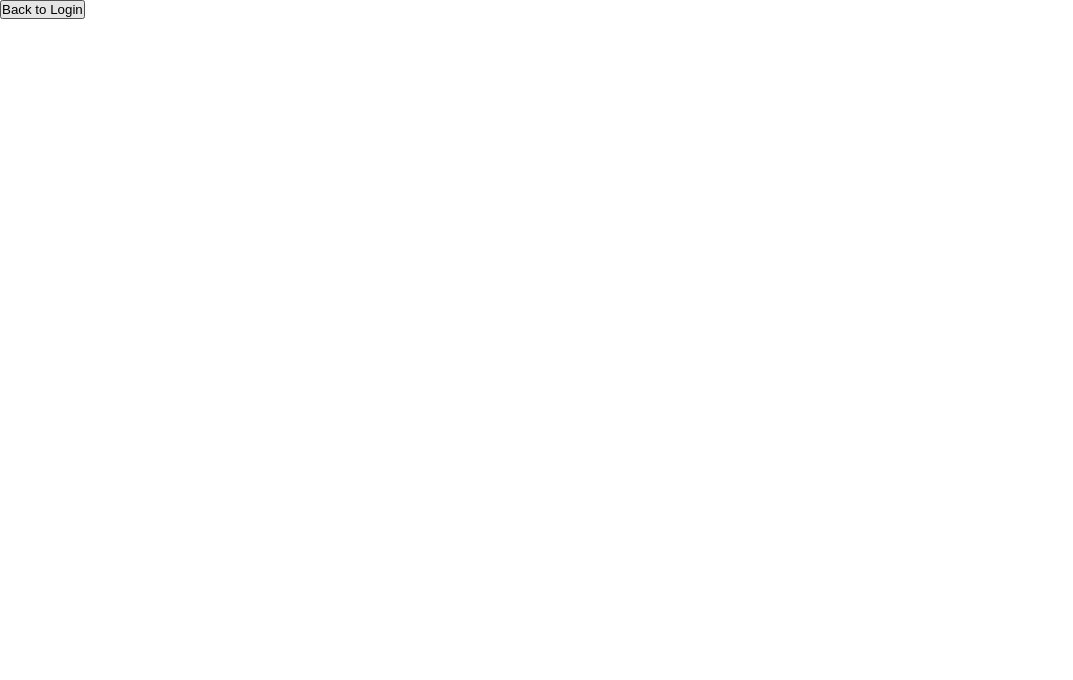
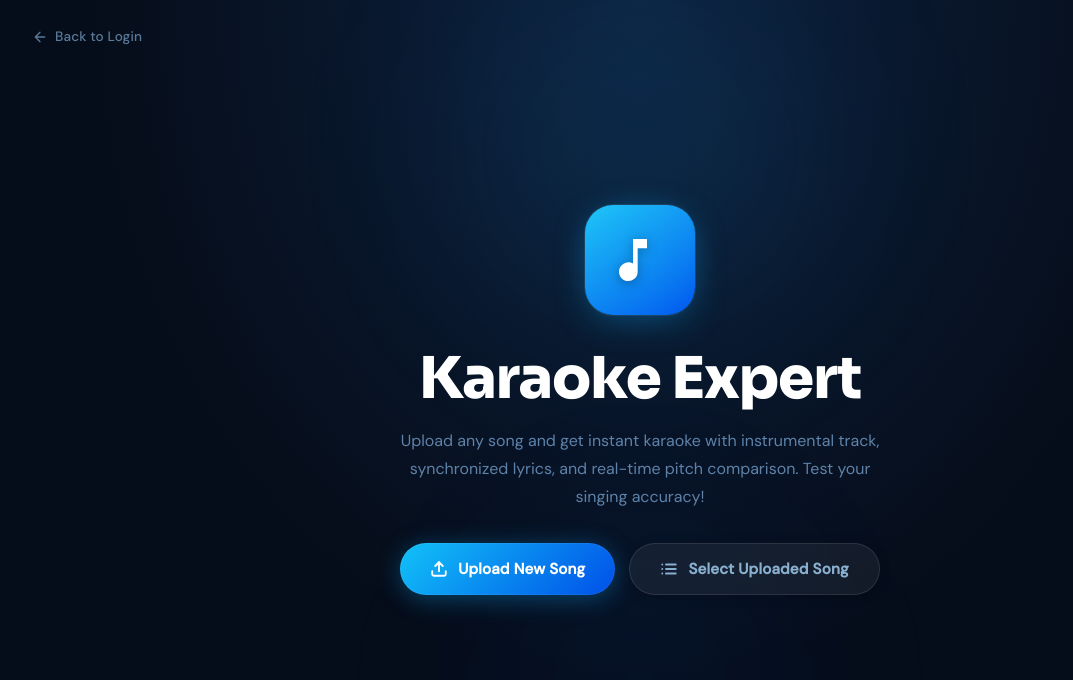
Before and after one commit to Cwong23/KaraokeExpert, a React app in the folder frontend/: page /home in a window 1280 px wide. Shown: the top 680 px of the page, without its empty margins (0-1073 px from the left). Built offline with nearby package versions, Linux system fonts and the light colour scheme; no server answers; the HTML template or start-up script is replaced by a standard one.

Commit message:
add home page

```diff
--- a/frontend/src/App.css
+++ b/frontend/src/App.css
@@ -1,3 +1,5 @@
+@import url('https://fonts.googleapis.com/css2?family=Sora:wght@400;600;700;800&family=DM+Sans:wght@400;500&display=swap');
+
 /* ── Reset & base ── */
 *,
 *::before,
@@ -7,14 +9,49 @@
   padding: 0;
 }
 
+/* ── Fade-up animation ── */
+@keyframes fadeUp {
+  from { opacity: 0; transform: translateY(24px); }
+  to   { opacity: 1; transform: translateY(0); }
+}
+
 /* ── Full-page dark background ── */
 .auth-bg {
   min-height: 100vh;
   display: flex;
   align-items: center;
   justify-content: center;
-  background: radial-gradient(ellipse at 50% 40%, #0d1f3c 0%, #080f1e 100%);
-  font-family: "Segoe UI", sans-serif;
+  background: radial-gradient(ellipse at 50% 0%, #0d2240 0%, #060d1a 60%);
+  font-family: "DM Sans", sans-serif;
+  position: relative;
+  overflow: hidden;
+}
+
+/* Ambient orbs matching home page */
+.auth-bg::before {
+  content: "";
+  position: absolute;
+  width: 500px;
+  height: 500px;
+  background: radial-gradient(circle, rgba(14, 165, 240, 0.1) 0%, transparent 70%);
+  top: -100px;
+  left: 50%;
+  transform: translateX(-50%);
+  border-radius: 50%;
+  pointer-events: none;
+}
+
+.auth-bg::after {
+  content: "";
+  position: absolute;
+  width: 400px;
+  height: 400px;
+  background: radial-gradient(circle, rgba(0, 85, 238, 0.08) 0%, transparent 70%);
+  bottom: -80px;
+  left: 50%;
+  transform: translateX(-50%);
+  border-radius: 50%;
+  pointer-events: none;
 }
 
 /* ── Card ── */
@@ -28,19 +65,25 @@
   box-shadow: 0 8px 40px rgba(0, 0, 0, 0.5),
     0 0 0 1px rgba(255, 255, 255, 0.04);
   backdrop-filter: blur(12px);
+  position: relative;
+  z-index: 1;
+
+  animation: fadeUp 0.6s ease both;
 }
 
 /* ── Header ── */
 .auth-header {
   text-align: center;
   margin-bottom: 24px;
+  animation: fadeUp 0.6s ease 0.08s both;
 }
 
 .auth-title {
+  font-family: "Sora", sans-serif;
   font-size: 1.7rem;
-  font-weight: 700;
+  font-weight: 800;
   color: #ffffff;
-  letter-spacing: 0.01em;
+  letter-spacing: -0.01em;
 }
 
 .auth-subtitle {
@@ -57,6 +100,7 @@
   padding: 4px;
   margin-bottom: 24px;
   gap: 4px;
+  animation: fadeUp 0.6s ease 0.14s both;
 }
 
 .auth-tab {
@@ -70,6 +114,7 @@
   border-radius: 6px;
   background: transparent;
   color: #7a9cc0;
+  font-family: "DM Sans", sans-serif;
   font-size: 0.88rem;
   font-weight: 500;
   cursor: pointer;
@@ -92,6 +137,7 @@
   display: flex;
   flex-direction: column;
   gap: 14px;
+  animation: fadeUp 0.6s ease 0.2s both;
 }
 
 .form-group {
@@ -113,6 +159,7 @@
   border: 1px solid rgba(255, 255, 255, 0.08);
   border-radius: 8px;
   color: #e0eeff;
+  font-family: "DM Sans", sans-serif;
   font-size: 0.88rem;
   outline: none;
   transition: border-color 0.2s, background 0.2s;
@@ -132,21 +179,23 @@
   width: 100%;
   padding: 12px;
   margin-top: 4px;
-  background: linear-gradient(135deg, #0ea5f0, #0055ee);
+  background: linear-gradient(135deg, #12c2f8, #0050e8);
   border: none;
   border-radius: 8px;
   color: #ffffff;
+  font-family: "DM Sans", sans-serif;
   font-size: 0.92rem;
   font-weight: 600;
   letter-spacing: 0.02em;
   cursor: pointer;
-  transition: opacity 0.2s, transform 0.15s;
+  transition: opacity 0.2s, transform 0.15s, box-shadow 0.2s;
   box-shadow: 0 4px 18px rgba(14, 165, 240, 0.35);
 }
 
 .auth-btn:hover {
   opacity: 0.9;
   transform: translateY(-1px);
+  box-shadow: 0 8px 24px rgba(14, 165, 240, 0.5);
 }
 
 .auth-btn:active {
@@ -190,26 +239,6 @@
   text-align: center;
 }
 
-/* ── Signed-in welcome screen ── */
-.welcome-text {
-  text-align: center;
-  color: #c0d8f0;
-  font-size: 0.95rem;
-  margin-bottom: 24px;
-}
-
-.signout-wrap {
-  display: flex;
-  align-items: center;
-  justify-content: center;
-  gap: 10px;
-}
-
-.signout-label {
-  font-size: 0.85rem;
-  color: #7a9cc0;
-}
-
 /* ── Google button ── */
 .google-btn {
   width: 100%;
@@ -222,6 +251,7 @@
   border: 1px solid rgba(255, 255, 255, 0.12);
   border-radius: 8px;
   color: #e0eeff;
+  font-family: "DM Sans", sans-serif;
   font-size: 0.88rem;
   font-weight: 500;
   cursor: pointer;
@@ -257,6 +287,11 @@
   color: #4a6a8a;
 }
 
+/* ── Hide Clerk captcha div when empty ── */
+#clerk-captcha:empty {
+  display: none;
+}
+
 /* ── Verification info text ── */
 .verify-info {
   font-size: 0.82rem;
@@ -268,7 +303,3 @@
 .verify-info strong {
   color: #c0d8f0;
 }
-
-#clerk-captcha:empty {
-  display: none;
-}
--- /dev/null
+++ b/frontend/src/Home.css
@@ -0,0 +1,194 @@
+@import url('https://fonts.googleapis.com/css2?family=Sora:wght@400;600;700;800&family=DM+Sans:wght@400;500&display=swap');
+
+/* ── Background ── */
+.home-bg {
+  min-height: 100vh;
+  display: flex;
+  flex-direction: column;
+  align-items: center;
+  justify-content: center;
+  background: radial-gradient(ellipse at 50% 0%, #0d2240 0%, #060d1a 60%);
+  font-family: "DM Sans", sans-serif;
+  position: relative;
+  overflow: hidden;
+  padding: 40px 24px;
+}
+
+/* ── Ambient glow orbs ── */
+.orb {
+  position: absolute;
+  border-radius: 50%;
+  filter: blur(80px);
+  pointer-events: none;
+  z-index: 0;
+}
+
+.orb-1 {
+  width: 500px;
+  height: 500px;
+  background: radial-gradient(circle, rgba(14, 165, 240, 0.12) 0%, transparent 70%);
+  top: -100px;
+  left: 50%;
+  transform: translateX(-50%);
+}
+
+.orb-2 {
+  width: 400px;
+  height: 400px;
+  background: radial-gradient(circle, rgba(0, 85, 238, 0.1) 0%, transparent 70%);
+  bottom: -80px;
+  left: 50%;
+  transform: translateX(-50%);
+}
+
+/* ── Back button ── */
+.back-btn {
+  position: absolute;
+  top: 28px;
+  left: 32px;
+  background: none;
+  border: none;
+  color: #5a7a9a;
+  font-family: "DM Sans", sans-serif;
+  font-size: 0.85rem;
+  font-weight: 500;
+  cursor: pointer;
+  display: flex;
+  align-items: center;
+  gap: 7px;
+  z-index: 10;
+  transition: color 0.2s;
+  letter-spacing: 0.01em;
+}
+
+.back-btn:hover {
+  color: #a0c4e0;
+}
+
+/* ── Main content ── */
+.home-content {
+  display: flex;
+  flex-direction: column;
+  align-items: center;
+  text-align: center;
+  gap: 32px;
+  z-index: 1;
+  max-width: 640px;
+  animation: fadeUp 0.7s ease both;
+}
+
+@keyframes fadeUp {
+  from { opacity: 0; transform: translateY(24px); }
+  to   { opacity: 1; transform: translateY(0); }
+}
+
+/* ── App icon ── */
+.app-icon {
+  position: relative;
+  width: 110px;
+  height: 110px;
+  background: linear-gradient(145deg, #20c8f8, #0055ee);
+  border-radius: 28px;
+  display: flex;
+  align-items: center;
+  justify-content: center;
+  box-shadow:
+    0 0 0 1px rgba(255,255,255,0.08),
+    0 8px 32px rgba(14, 165, 240, 0.25);
+  animation: fadeUp 0.7s ease 0.05s both;
+}
+
+.app-icon svg {
+  width: 56px;
+  height: 56px;
+  filter: drop-shadow(0 2px 6px rgba(0,0,0,0.3));
+}
+
+.icon-glow {
+  position: absolute;
+  inset: -20px;
+  background: radial-gradient(circle, rgba(14, 165, 240, 0.2) 0%, transparent 70%);
+  border-radius: 50%;
+  z-index: -1;
+  pointer-events: none;
+}
+
+/* ── Text ── */
+.home-text {
+  display: flex;
+  flex-direction: column;
+  gap: 16px;
+  animation: fadeUp 0.7s ease 0.12s both;
+}
+
+.home-title {
+  font-family: "Sora", sans-serif;
+  font-size: clamp(2.4rem, 6vw, 3.6rem);
+  font-weight: 800;
+  color: #ffffff;
+  letter-spacing: -0.02em;
+  line-height: 1.1;
+}
+
+.home-desc {
+  font-size: 1rem;
+  color: #5e82a8;
+  line-height: 1.75;
+  max-width: 480px;
+  margin: 0 auto;
+}
+
+/* ── Action buttons ── */
+.home-actions {
+  display: flex;
+  gap: 14px;
+  flex-wrap: wrap;
+  justify-content: center;
+  animation: fadeUp 0.7s ease 0.2s both;
+}
+
+.home-btn {
+  display: flex;
+  align-items: center;
+  gap: 10px;
+  padding: 15px 30px;
+  border-radius: 50px;
+  font-family: "DM Sans", sans-serif;
+  font-size: 0.95rem;
+  font-weight: 600;
+  cursor: pointer;
+  border: none;
+  transition: transform 0.18s ease, opacity 0.18s ease, box-shadow 0.18s ease;
+  letter-spacing: 0.01em;
+}
+
+.home-btn:hover {
+  transform: translateY(-2px);
+}
+
+.home-btn:active {
+  transform: translateY(0);
+}
+
+.home-btn.primary {
+  background: linear-gradient(135deg, #12c2f8, #0050e8);
+  color: #ffffff;
+  box-shadow: 0 4px 24px rgba(14, 165, 240, 0.35), 0 0 0 1px rgba(255,255,255,0.06) inset;
+}
+
+.home-btn.primary:hover {
+  box-shadow: 0 8px 32px rgba(14, 165, 240, 0.5), 0 0 0 1px rgba(255,255,255,0.08) inset;
+}
+
+.home-btn.secondary {
+  background: rgba(255, 255, 255, 0.06);
+  color: #8ab0d0;
+  border: 1px solid rgba(255, 255, 255, 0.1);
+  box-shadow: 0 2px 12px rgba(0,0,0,0.2);
+}
+
+.home-btn.secondary:hover {
+  background: rgba(255, 255, 255, 0.1);
+  color: #c0d8f0;
+  border-color: rgba(255, 255, 255, 0.18);
+}
--- a/frontend/src/Home.jsx
+++ b/frontend/src/Home.jsx
@@ -1,6 +1,6 @@
 import { useClerk } from "@clerk/clerk-react";
 import { useNavigate } from "react-router-dom";
-import "./App.css";
+import "./Home.css";
 
 export default function Home() {
   const { signOut } = useClerk();
@@ -12,10 +12,58 @@ export default function Home() {
   }
 
   return (
-    <div>
-      <button onClick={handleSignOut}>
+    <div className="home-bg">
+      {/* Ambient glow orbs */}
+      <div className="orb orb-1" />
+      <div className="orb orb-2" />
+
+      <button className="back-btn" onClick={handleSignOut}>
+        <svg width="16" height="16" viewBox="0 0 24 24" fill="none" stroke="currentColor" strokeWidth="2" strokeLinecap="round" strokeLinejoin="round">
+          <path d="M19 12H5M12 5l-7 7 7 7"/>
+        </svg>
         Back to Login
       </button>
+
+      <div className="home-content">
+        {/* App icon placeholder */}
+        <div className="app-icon">
+          <svg viewBox="0 0 24 24" fill="white" xmlns="http://www.w3.org/2000/svg">
+            <path d="M9 3v10.55A4 4 0 1 0 11 17V7h4V3H9z"/>
+          </svg>
+          <div className="icon-glow" />
+        </div>
+
+        <div className="home-text">
+          <h1 className="home-title">Karaoke Expert</h1>
+          <p className="home-desc">
+            Upload any song and get instant karaoke with instrumental track,
+            synchronized lyrics, and real-time pitch comparison. Test your singing
+            accuracy!
+          </p>
+        </div>
+
+        <div className="home-actions">
+          <button className="home-btn primary">
+            <svg width="18" height="18" viewBox="0 0 24 24" fill="none" stroke="currentColor" strokeWidth="2.5" strokeLinecap="round" strokeLinejoin="round">
+              <path d="M21 15v4a2 2 0 0 1-2 2H5a2 2 0 0 1-2-2v-4"/>
+              <polyline points="17 8 12 3 7 8"/>
+              <line x1="12" y1="3" x2="12" y2="15"/>
+            </svg>
+            Upload New Song
+          </button>
+          <button className="home-btn secondary">
+            <svg width="18" height="18" viewBox="0 0 24 24" fill="none" stroke="currentColor" strokeWidth="2.5" strokeLinecap="round" strokeLinejoin="round">
+              <line x1="8" y1="6" x2="21" y2="6"/>
+              <line x1="8" y1="12" x2="21" y2="12"/>
+              <line x1="8" y1="18" x2="21" y2="18"/>
+              <line x1="3" y1="6" x2="3.01" y2="6"/>
+              <line x1="3" y1="12" x2="3.01" y2="12"/>
+              <line x1="3" y1="18" x2="3.01" y2="18"/>
+            </svg>
+            Select Uploaded Song
+          </button>
+        </div>
+      </div>
     </div>
   );
 }
```
